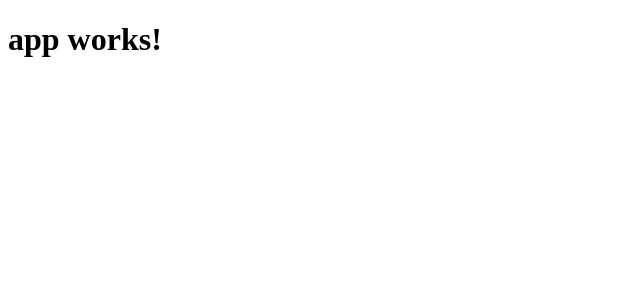
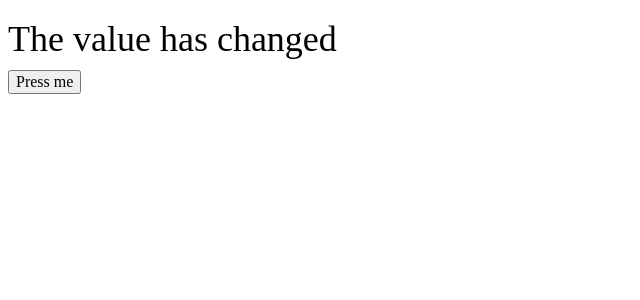
Before and after one commit to ardiadrianadri/basicCourse, an Angular app: page / in a window 1280 px wide. Shown: the top 300 px of the page, without its empty margins (0-640 px from the left). Built offline with nearby package versions, Linux system fonts and the light colour scheme.

Commit message:
Finish Volumen3-section-1

```diff
--- a/package.json
+++ b/package.json
@@ -20,6 +20,7 @@
     "@angular/platform-browser": "^2.1.0",
     "@angular/platform-browser-dynamic": "^2.1.0",
     "@angular/router": "^3.1.0",
+    "bootstrap": "^3.3.7",
     "core-js": "^2.4.1",
     "rxjs": "5.0.0-beta.12",
     "ts-helpers": "^1.1.1",
--- a/src/app/app.component.html
+++ b/src/app/app.component.html
@@ -1,3 +1,5 @@
 <h1>
   {{title}}
 </h1>
+
+<button type="button" (click)="pressButton()">Press me</button>
--- a/src/app/app.component.ts
+++ b/src/app/app.component.ts
@@ -1,10 +1,18 @@
-import { Component } from '@angular/core';
+import { Component, OnInit } from '@angular/core';
 
 @Component({
   selector: 'app-root',
   templateUrl: './app.component.html',
-  styleUrls: ['./app.component.css']
+  styleUrls: ['../../node_modules/bootstrap/dist/css/bootstrap.css', '../../node_modules/bootstrap/dist/css/bootstrap-theme.css']
 })
-export class AppComponent {
+export class AppComponent implements OnInit {
   title = 'app works!';
+
+  ngOnInit() {
+    this.title = 'The value has changed';
+  }
+
+  pressButton () {
+    alert (`Value of title: ${this.title}`);
+  }
 }
```
Also changed, not shown: src/app/app.component.css (deleted).
